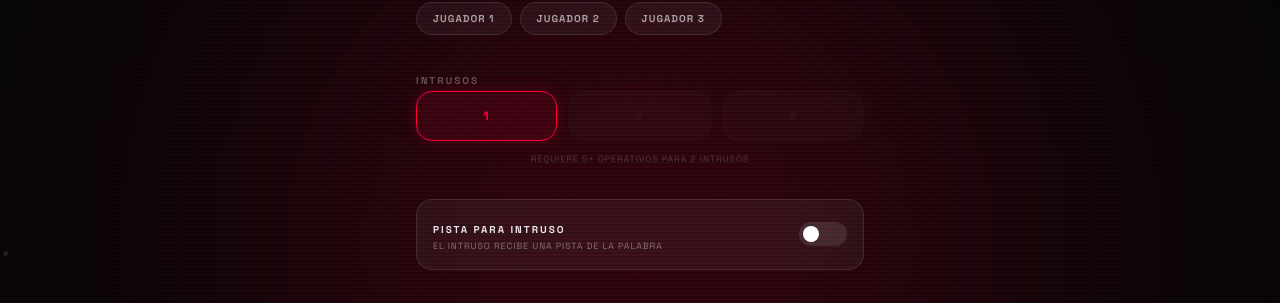
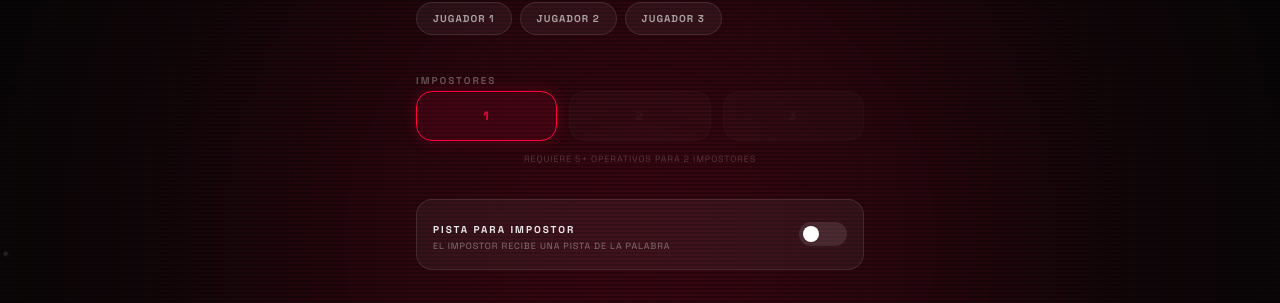
Before and after one commit to facundoamarilla204-source/IntrusoAppWeb, a React (Vite) app: page / in a window 1280 px wide. Both pictures are taken after a click on the button "INICIAR SISTEMA". Shown: the part 158-461 px from the top of the page. Built offline with nearby package versions, Linux system fonts and the light colour scheme; no server answers; the database is empty.

Commit message:
brand: rename INTRUSO to IMPOSTOR and update home slogan to 'Mentir nunca fue tan divertido'

```diff
--- a/src/components/layout/SplashScreen.tsx
+++ b/src/components/layout/SplashScreen.tsx
@@ -36,14 +36,14 @@ export const SplashScreen = ({ onFinish }: { onFinish: () => void }) => {
               className="relative"
             >
               <h1 className="text-6xl font-black italic tracking-tighter text-white">
-                INTRUSO
+                IMPOSTOR
               </h1>
               <motion.div
                 animate={{ x: [-2, 2, -1], opacity: [1, 0.8, 1] }}
                 transition={{ duration: 0.2, repeat: Infinity }}
                 className="absolute inset-0 text-neon-red opacity-50 blur-[2px]"
               >
-                INTRUSO
+                IMPOSTOR
               </motion.div>
             </motion.div>
 
--- a/src/pages/Elimination/EliminationResult.tsx
+++ b/src/pages/Elimination/EliminationResult.tsx
@@ -42,7 +42,7 @@ export const EliminationResult = () => {
 
           <div className="space-y-1">
             <h4 className={`text-3xl font-black italic tracking-tighter uppercase ${isImpostor ? 'text-[#FF003C]' : 'text-blue-500'}`}>
-              Era {isImpostor ? 'un Intruso' : 'un Inocente'}
+              Era {isImpostor ? 'el Impostor' : 'un Inocente'}
             </h4>
           </div>
         </Card>
--- a/src/pages/Home/Home.tsx
+++ b/src/pages/Home/Home.tsx
@@ -26,10 +26,10 @@ export const Home = () => {
             <div className="w-4 h-4 bg-white rounded-sm rotate-45" />
           </div>
           <h1 className="text-6xl font-black tracking-tighter italic text-white uppercase leading-none">
-            INTRUSO
+            IMPOSTOR
           </h1>
-          <p className="text-[10px] uppercase tracking-[0.4em] text-white/40 mt-3 font-black">
-            Integridad del Sistema: Comprometida
+          <p className="text-[10px] uppercase tracking-[0.2em] text-white/40 mt-3 font-black">
+            Mentir nunca fue tan divertido.
           </p>
         </div>
       </motion.div>
--- a/src/pages/Instructions/Instructions.tsx
+++ b/src/pages/Instructions/Instructions.tsx
@@ -31,8 +31,8 @@ export const Instructions = () => {
             <h3 className="text-xl font-black uppercase tracking-widest text-white">Objetivo</h3>
           </div>
           <p className="text-sm text-white/60 leading-relaxed font-medium">
-            Todos los jugadores reciben la misma palabra secreta, excepto el <span className="text-neon-red font-bold">INTRUSO</span>.
-            El objetivo de los jugadores es descubrir al intruso. El objetivo del intruso es pasar desapercibido y deducir la palabra secreta.
+            Todos los jugadores reciben la misma palabra secreta, excepto el <span className="text-neon-red font-bold">IMPOSTOR</span>.
+            El objetivo de los jugadores es descubrir al impostor. El objetivo del impostor es pasar desapercibido y deducir la palabra secreta.
           </p>
         </Card>
 
--- a/src/pages/Results/Results.tsx
+++ b/src/pages/Results/Results.tsx
@@ -61,7 +61,7 @@ export const Results = () => {
              </div>
              <div className="space-y-2">
                <h2 className="text-6xl font-black italic tracking-tighter text-neon-red uppercase">DERROTA</h2>
-               <p className="text-white/30 font-black uppercase tracking-[0.4em] text-[10px]">Intruso Escapó</p>
+               <p className="text-white/30 font-black uppercase tracking-[0.4em] text-[10px]">El Impostor Escapó</p>
              </div>
            </>
         )}
--- a/src/pages/Reveal/Reveal.tsx
+++ b/src/pages/Reveal/Reveal.tsx
@@ -84,7 +84,7 @@ export const Reveal = () => {
                           transition={{ duration: 0.1, repeat: Infinity }}
                           className="text-7xl font-black text-white italic tracking-tighter uppercase leading-none"
                         >
-                          INTRUSO
+                          IMPOSTOR
                         </motion.h4>
                       </div>
                       <p className="text-[10px] font-black uppercase tracking-[0.3em] text-white/30">Evita ser detectado a toda costa</p>
--- a/src/pages/Round/Round.tsx
+++ b/src/pages/Round/Round.tsx
@@ -71,7 +71,7 @@ export const Round = () => {
             animate={{ scale: 1, opacity: 1 }}
             className="text-neon-red text-xs font-black uppercase tracking-[0.2em] mt-2"
           >
-            Última oportunidad para detectar al intruso
+            Última oportunidad para detectar al impostor
           </motion.p>
         )}
       </div>
@@ -118,7 +118,7 @@ export const Round = () => {
 
       <div className="space-y-8 w-full text-center">
         <p className="text-sm font-medium text-white/40 leading-relaxed max-w-xs mx-auto italic">
-          "Describe tu palabra sin revelar el núcleo... El intruso está entre nosotros."
+          "Describe tu palabra sin revelar el núcleo... El impostor está entre nosotros."
         </p>
 
         <div className="flex flex-col items-center space-y-4">
--- a/src/pages/Setup/Setup.tsx
+++ b/src/pages/Setup/Setup.tsx
@@ -127,7 +127,7 @@ export const Setup = () => {
 
       {/* Impostor Section */}
       <div className="space-y-4">
-        <label className="text-[10px] font-black uppercase tracking-[0.2em] text-white/30">Intrusos</label>
+        <label className="text-[10px] font-black uppercase tracking-[0.2em] text-white/30">Impostores</label>
         <div className="flex space-x-3">
           {[1, 2, 3].map((num) => {
             const isDisabled = (num === 2 && playerNames.length < 5) || (num === 3 && playerNames.length < 8) || isGeneratingAiHint;
@@ -150,7 +150,7 @@ export const Setup = () => {
           })}
         </div>
         {playerNames.length < 5 && (
-           <p className="text-[9px] uppercase tracking-widest text-white/20 text-center -mt-1">Requiere 5+ operativos para 2 intrusos</p>
+           <p className="text-[9px] uppercase tracking-widest text-white/20 text-center -mt-1">Requiere 5+ operativos para 2 impostores</p>
         )}
       </div>
 
@@ -158,8 +158,8 @@ export const Setup = () => {
       <div className="flex flex-col space-y-3">
         <div className="flex items-center justify-between p-4 bg-white/5 border border-white/10 rounded-2xl">
           <div className="space-y-1">
-            <label className="text-[10px] font-black uppercase tracking-[0.2em] text-white/90">Pista para Intruso</label>
-            <p className="text-[9px] uppercase tracking-widest text-white/40">El intruso recibe una pista de la palabra</p>
+            <label className="text-[10px] font-black uppercase tracking-[0.2em] text-white/90">Pista para Impostor</label>
+            <p className="text-[9px] uppercase tracking-widest text-white/40">El impostor recibe una pista de la palabra</p>
           </div>
           <button
             disabled={isGeneratingAiHint}
--- a/src/pages/Voting/Voting.tsx
+++ b/src/pages/Voting/Voting.tsx
@@ -40,7 +40,7 @@ export const Voting = () => {
           <Gavel className="h-6 w-6" />
           <h2 className="text-4xl font-black italic uppercase tracking-tighter">Proceso de Votación</h2>
         </div>
-        <p className="text-white/40 text-[10px] font-black uppercase tracking-[0.4em]">Identificar al intruso</p>
+        <p className="text-white/40 text-[10px] font-black uppercase tracking-[0.4em]">Identificar al impostor</p>
       </div>
 
       <div className="grid grid-cols-2 gap-4">
```
